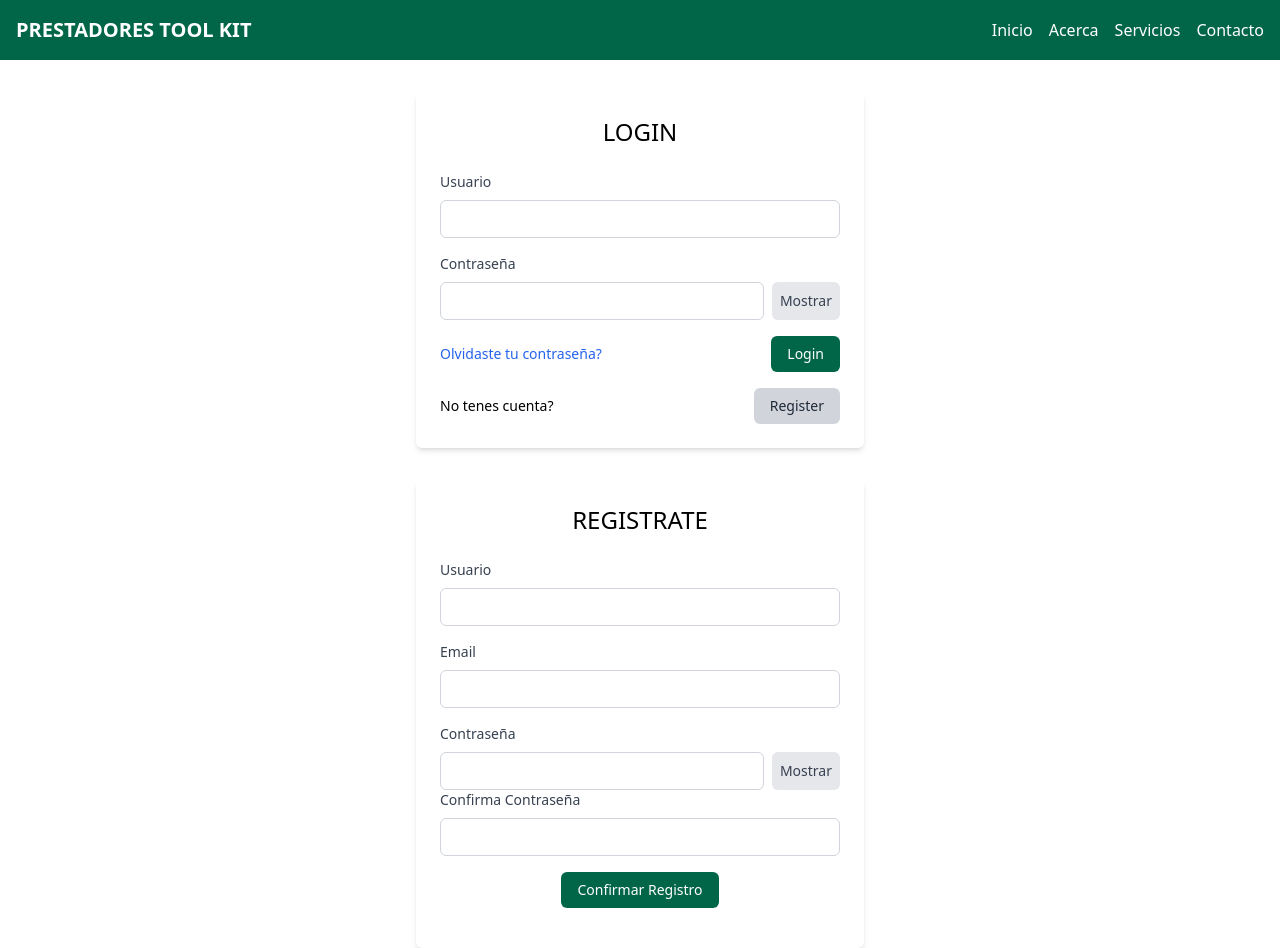
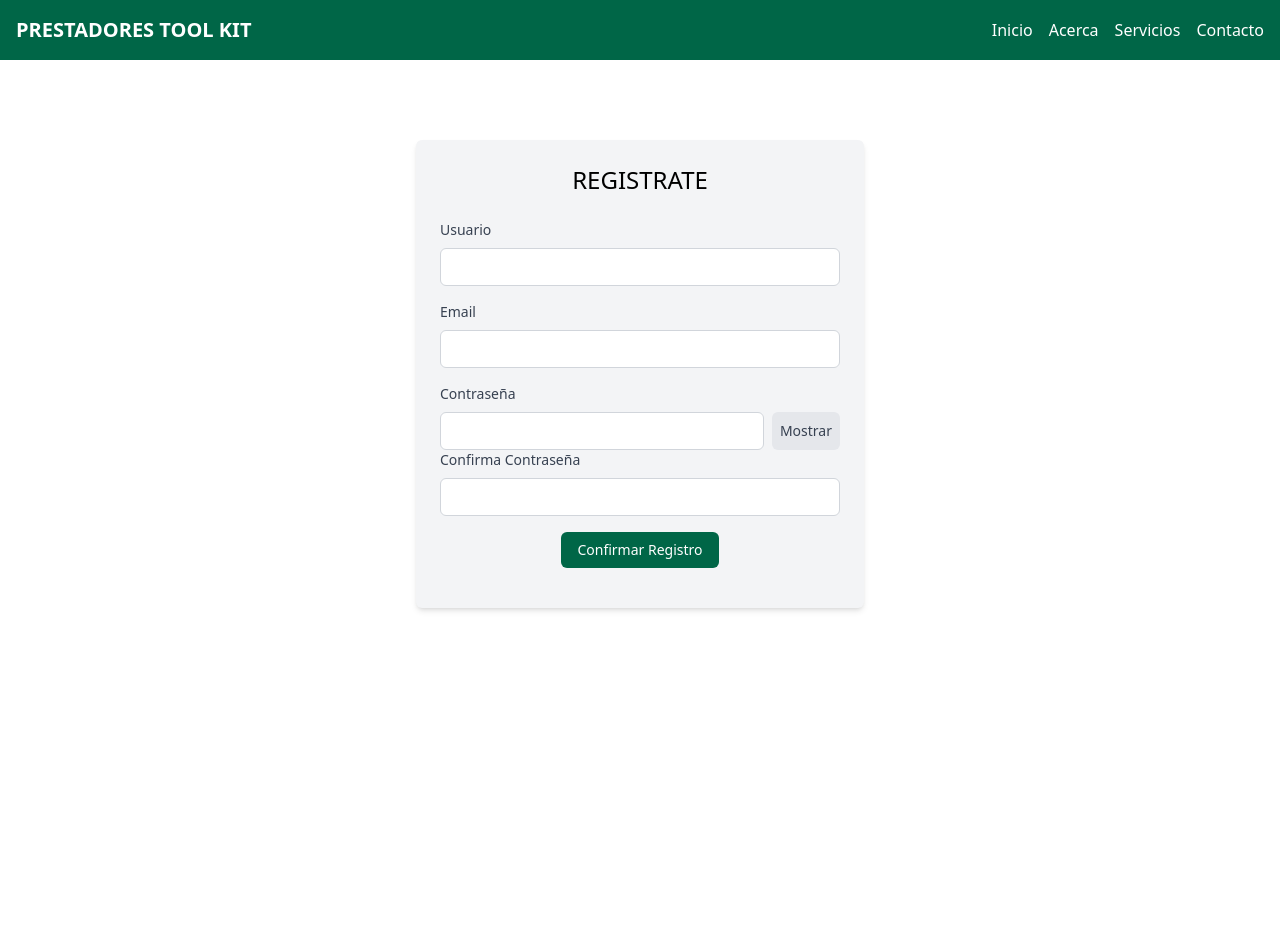
Before and after one commit to ffran-acosta/avalian-prestadores-tool, a React (Vite) app in the folder frontend/: page /singup in a window 1280 px wide. After the commit the page ends 800 px from the top, so only its background shows below. Built offline with nearby package versions, Linux system fonts and the light colour scheme.

Commit message:
push before redux

```diff
--- a/frontend/src/App.tsx
+++ b/frontend/src/App.tsx
@@ -1,6 +1,7 @@
 import { Navbar } from './components'
 import { LoginPage, RegisterPage } from './pages';
 import './index.css';
+import { BrowserRouter as Router, Routes, Route } from 'react-router-dom';
 
 
 const App: React.FC = () => {
@@ -8,8 +9,13 @@ const App: React.FC = () => {
   return (
     <>
       <Navbar />
-      <LoginPage />
-      <RegisterPage />
+      <Router>
+        <Routes>
+          <Route path='/' element={<LoginPage />}></Route>
+          <Route path='/login' element={<LoginPage />}></Route>
+          <Route path='/singup' element={<RegisterPage />}></Route>
+        </Routes>
+      </Router>
     </>
 
   )
--- a/frontend/src/main.tsx
+++ b/frontend/src/main.tsx
@@ -2,7 +2,6 @@ import React from 'react';
 import ReactDOM from 'react-dom/client';
 import App from './App.tsx';
 import './index.css';
-
 
 ReactDOM.createRoot(document.getElementById('root') as HTMLElement).render(
   <React.StrictMode>
--- a/frontend/src/pages/Users/login/LoginPage.tsx
+++ b/frontend/src/pages/Users/login/LoginPage.tsx
@@ -1,5 +1,6 @@
 import React, { useState } from 'react';
 import { loginRequest } from '../../../services';
+import { Link } from 'react-router-dom';
 
 const Login: React.FC = () => {
     const [username, setUsername] = useState('');
@@ -23,11 +24,6 @@ const Login: React.FC = () => {
         console.log('Logging in...');
     };
 
-    const handleRegister = () => {
-        // Handle register logic here
-        console.log('Registering...');
-    };
-
     const handleSubmit = async (event: React.FormEvent<HTMLFormElement>) => {
         event.preventDefault()
         const name = (event.currentTarget.elements[0] as HTMLInputElement).value
@@ -37,7 +33,7 @@ const Login: React.FC = () => {
     }
 
     return (
-        <div className="max-w-md mx-auto mt-8 bg-white p-6 rounded-md shadow-md">
+        <div className="max-w-md mx-auto mt-20 bg-gray-100 p-6 rounded-md shadow-md">
             <h2 className="text-2xl font-medium text-center mb-6">LOGIN</h2>
             <form onSubmit={handleSubmit}>
                 <div className="mb-4">
@@ -61,9 +57,9 @@ const Login: React.FC = () => {
                 </div>
                 <div className="flex justify-between items-center">
                     <span className="text-sm">No tenes cuenta?</span>
-                    <button onClick={handleRegister} className="bg-gray-300 hover:bg-gray-400 text-gray-800 py-2 px-4 rounded-md text-sm font-medium">
-                        Register
-                    </button>
+                    <Link to='/singup' className="bg-gray-300 hover:bg-gray-400 text-gray-800 py-2 px-4 rounded-md text-sm font-medium">
+                        <button>Registrate</button>
+                    </Link>
                 </div>
             </form>
 
--- a/frontend/src/pages/Users/register/RegisterPage.tsx
+++ b/frontend/src/pages/Users/register/RegisterPage.tsx
@@ -42,7 +42,7 @@ const Register: React.FC = () => {
     };
 
     return (
-        <div className="max-w-md mx-auto mt-8 bg-white p-6 rounded-md shadow-md">
+        <div className="max-w-md mx-auto mt-20 bg-gray-100 p-6 rounded-md shadow-md">
             <h2 className="text-2xl font-medium text-center mb-6">REGISTRATE</h2>
 
             {/* USERNAME */}
--- a/frontend/src/services/auth.service.ts
+++ b/frontend/src/services/auth.service.ts
@@ -1,7 +1,7 @@
 import axios from "axios";
 
 export const loginRequest = async (name: string, password: string) => {
-    return await axios.post('http://localhost:3030/users/auth/login', {
+    return await axios.post('http://localhost:3031/users/auth/login', {
         name: name,
         password: password
     })
--- a/frontend/src/store/auth.ts
+++ b/frontend/src/store/auth.ts
@@ -1,15 +1,15 @@
-// import { create } from 'zustand';
+import { create } from 'zustand';
 
-// type State = {
-//     token: string;
-// }
-// type Acions = {
-//     setToken: (token: string) => void;
-// }
+type State = {
+    token: string;
+}
+type Acions = {
+    setToken: (token: string) => void;
+}
 
-// const useAuthStore = create<State & Acions>((set) => ({
-//     token: '',
-//     setToken: (token: string) => set((state) => ({
-//         token
-//     }))
-// }))
+const useAuthStore = create<State & Acions>((set) => ({
+    token: '',
+    setToken: (token: string) => set((state) => ({
+        token
+    }))
+}))
```
Also changed, not shown: 2 other files (tests, documents, lock files or other folders).
